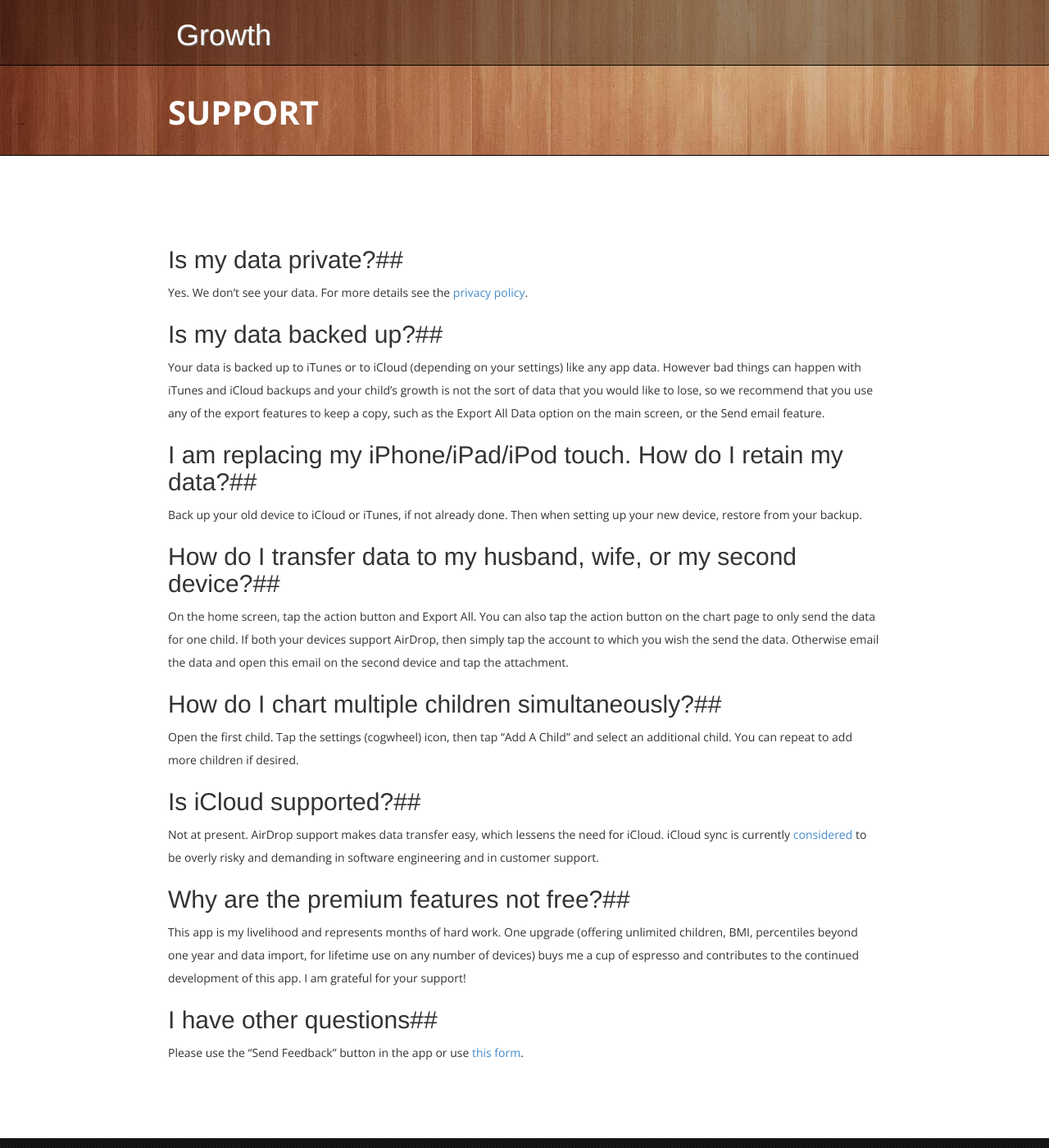
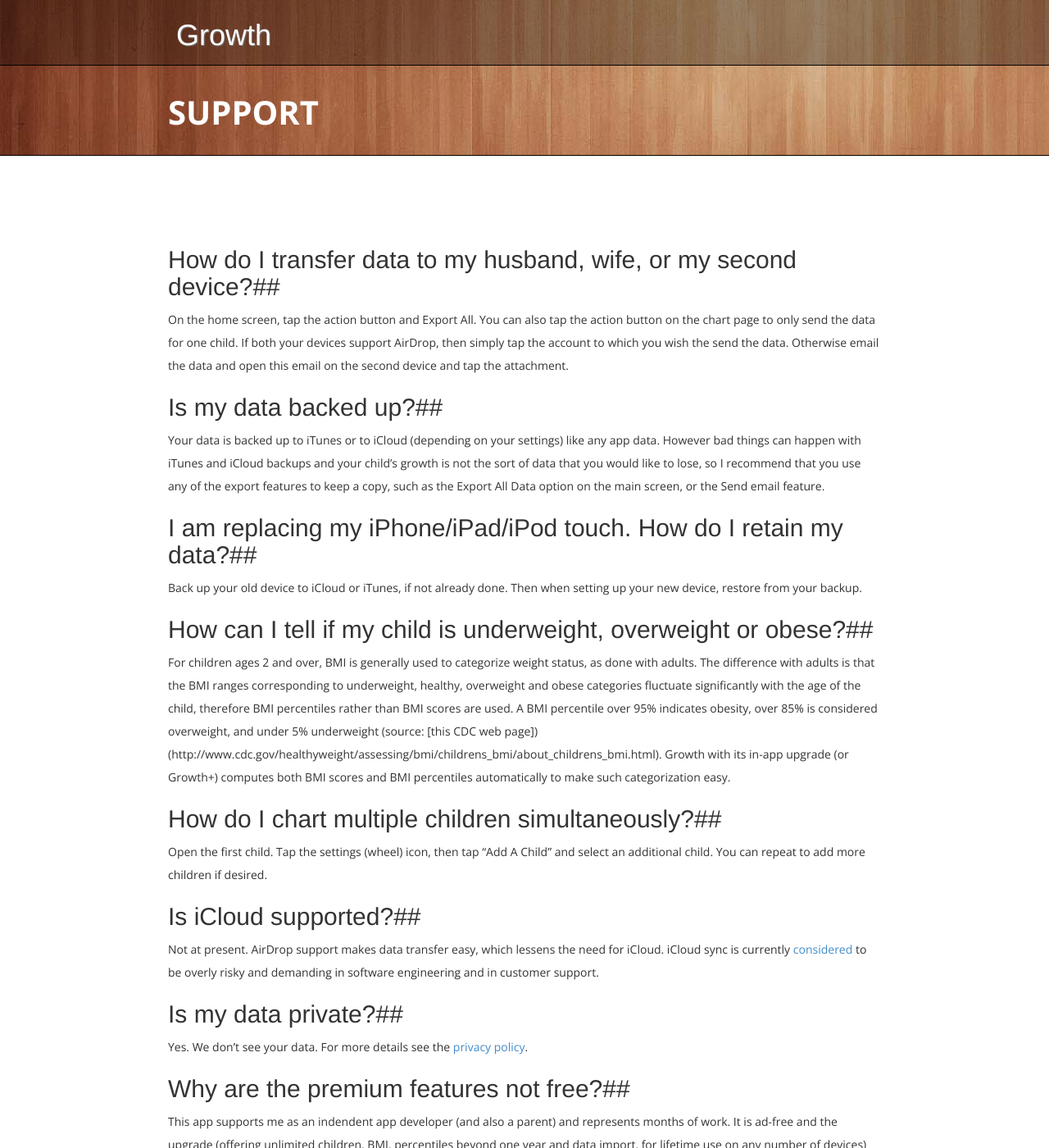
Before and after one commit to Clafou/growthapp.net, a Jekyll site: the page built from support/index.md, in a window 1280 px wide and 1400 px high. Shown: the whole window at 82% size. Built offline with Jekyll 4.4.1, drawn with Linux system fonts in a browser that asks for light colours; nearby versions of some CDN libraries; some web fonts are replaced; library files that are not in the unit come from our copies; Markdown is read by kramdown in place of the engine named in the settings; some of the changed text lies outside the part shown.

Commit message:
Added info on BMI on support page

```diff
--- a/support/index.md
+++ b/support/index.md
@@ -2,35 +2,39 @@
 layout: default
 title: Support
 ---
-##Is my data private?##
-
-Yes. We don't see your data. For more details see the [privacy policy](/privacy).
-
-##Is my data backed up?##
-
-Your data is backed up to iTunes or to iCloud (depending on your settings) like any app data. However bad things can happen with iTunes and iCloud backups and your child's growth is not the sort of data that you would like to lose, so we recommend that you use any of the export features to keep a copy, such as the Export All Data option on the main screen, or the Send email feature.
-
-##I am replacing my iPhone/iPad/iPod touch. How do I retain my data?##
-
-Back up your old device to iCloud or iTunes, if not already done. Then when setting up your new device, restore from your backup.
 
 ##How do I transfer data to my husband, wife, or my second device?##
 
 On the home screen, tap the action button and Export All. You can also tap the action button on the chart page to only send the data for one child.
 If both your devices support AirDrop, then simply tap the account to which you wish the send the data. Otherwise email the data and open this email on the second device and tap the attachment.
 
+##Is my data backed up?##
+
+Your data is backed up to iTunes or to iCloud (depending on your settings) like any app data. However bad things can happen with iTunes and iCloud backups and your child's growth is not the sort of data that you would like to lose, so I recommend that you use any of the export features to keep a copy, such as the Export All Data option on the main screen, or the Send email feature.
+
+##I am replacing my iPhone/iPad/iPod touch. How do I retain my data?##
+
+Back up your old device to iCloud or iTunes, if not already done. Then when setting up your new device, restore from your backup.
+
+##How can I tell if my child is underweight, overweight or obese?##
+
+For children ages 2 and over, BMI is generally used to categorize weight status, as done with adults. The difference with adults is that the BMI ranges corresponding to underweight, healthy, overweight and obese categories fluctuate significantly with the age of the child, therefore BMI percentiles rather than BMI scores are used. A BMI percentile over 95% indicates obesity, over 85% is considered overweight, and under 5% underweight (source: [this CDC web page])(http://www.cdc.gov/healthyweight/assessing/bmi/childrens_bmi/about_childrens_bmi.html). Growth with its in-app upgrade (or Growth+) computes both BMI scores and BMI percentiles automatically to make such categorization easy.
+
 ##How do I chart multiple children simultaneously?##
 
-Open the first child. Tap the settings (cogwheel) icon, then tap "Add A Child" and select an additional child. You can repeat to add more children if desired.
-
+Open the first child. Tap the settings (wheel) icon, then tap "Add A Child" and select an additional child. You can repeat to add more children if desired.
 
 ##Is iCloud supported?##
 
 Not at present. AirDrop support makes data transfer easy, which lessens the need for iCloud. iCloud sync is currently [considered](http://www.theverge.com/2013/3/26/4148628/why-doesnt-icloud-just-work) to be overly risky and demanding in software engineering and in customer support.
 
+##Is my data private?##
+
+Yes. We don't see your data. For more details see the [privacy policy](/privacy).
+
 ##Why are the premium features not free?##
 
-This app is my livelihood and represents months of hard work. One upgrade (offering unlimited children, BMI, percentiles beyond one year and data import, for lifetime use on any number of devices) buys me a cup of espresso and contributes to the continued development of this app. I am grateful for your support!
+This app supports me as an indendent app developer (and also a parent) and represents months of work. It is ad-free and the upgrade (offering unlimited children, BMI, percentiles beyond one year and data import, for lifetime use on any number of devices) buys me a cup of espresso and contributes to the continued development of this app. I am grateful for your support!
 
 ##I have other questions##
 
```
